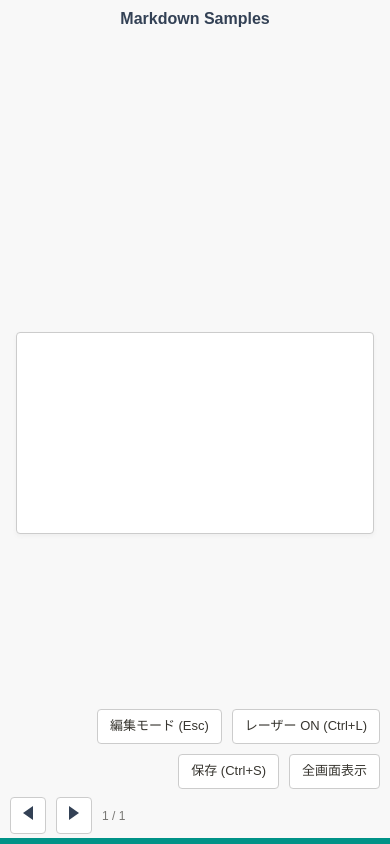
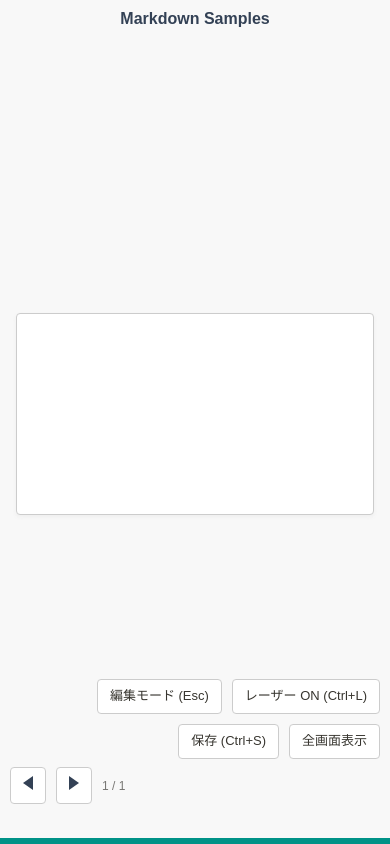
Before and after one commit to MinakuchiTaiga/kantan-marp, a React (Vite) app: page / in a window 390 px wide. Built offline with nearby package versions, Linux system fonts and the light colour scheme; what @marp-team/marpit would draw is missing.

Commit message:
Tune presentation mode slide scaling and control alignment

```diff
--- a/src/components/PresentationMode.module.css
+++ b/src/components/PresentationMode.module.css
@@ -3,6 +3,7 @@
   display: grid;
   grid-template-rows: auto 1fr auto;
   background: var(--app-background, #f8f8f8);
+  --stage-safe-height: calc(100vh - 172px);
 }
 
 .presentationTitleBar {
@@ -24,14 +25,15 @@
 }
 
 .presentationStage {
-  padding: 10px 16px 16px;
+  padding: 0 16px 44px;
   display: grid;
   place-items: center;
 }
 
 .slideFrame {
   position: relative;
-  width: min(1280px, 100%);
+  width: min(1280px, 100%, calc(var(--stage-safe-height) * 16 / 9));
+  max-height: var(--stage-safe-height);
   aspect-ratio: 16 / 9;
 }
 
@@ -194,9 +196,10 @@
 
 .presentationHud {
   position: fixed;
-  left: 16px;
-  right: 16px;
-  bottom: 14px;
+  left: 50%;
+  transform: translateX(-50%);
+  width: min(1280px, calc(100% - 32px), calc(var(--stage-safe-height) * 16 / 9));
+  bottom: 44px;
   display: flex;
   justify-content: space-between;
   align-items: flex-end;
@@ -242,10 +245,13 @@
 }
 
 @media (max-width: 980px) {
+  .presentationRoot {
+    --stage-safe-height: calc(100vh - 232px);
+  }
+
   .presentationHud {
-    left: 10px;
-    right: 10px;
-    bottom: 10px;
+    width: min(1280px, calc(100% - 20px), calc(var(--stage-safe-height) * 16 / 9));
+    bottom: 40px;
     flex-direction: column-reverse;
     align-items: stretch;
     gap: 8px;
```
